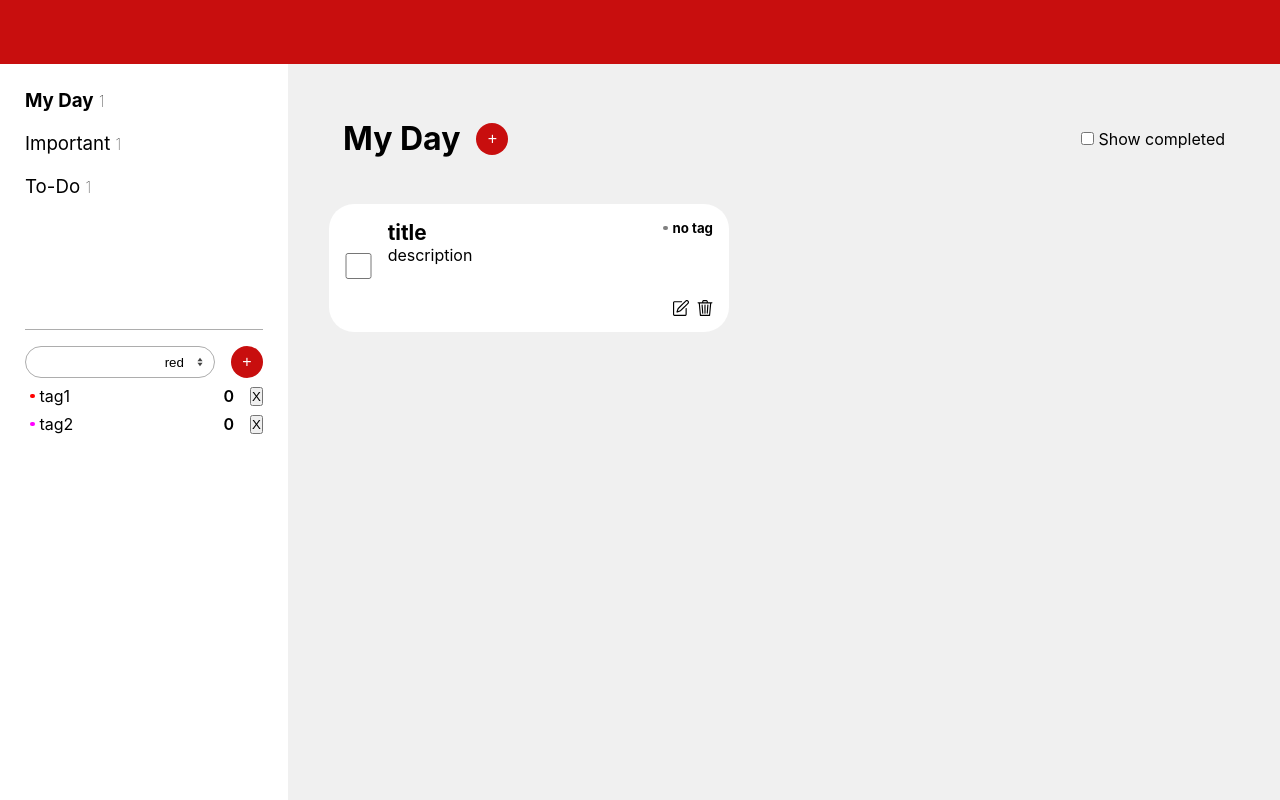
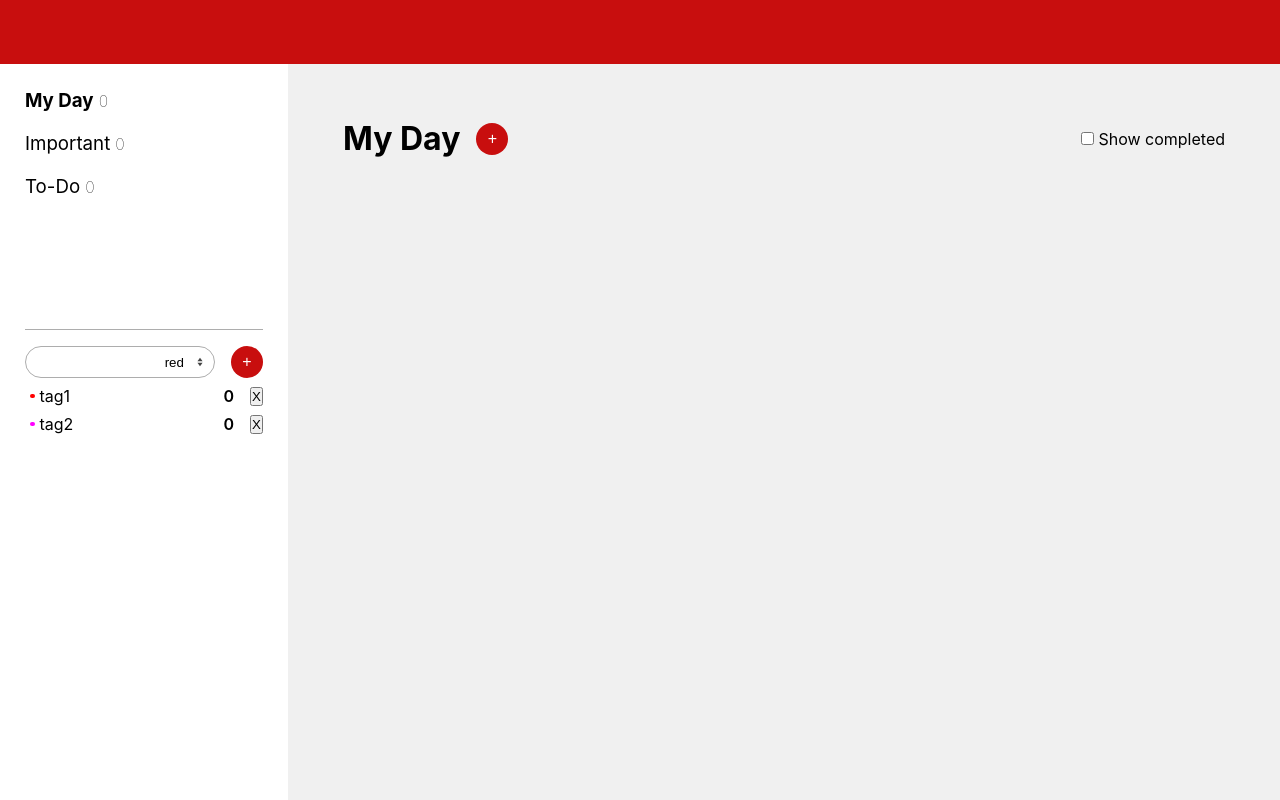
Before and after one commit to Hoerrin/react-redux-to-do-app, a React (Create React App) app: page / in a window 1280 px wide. Built offline with nearby package versions, Linux system fonts and the light colour scheme.

Commit message:
Add saving state to local storage

```diff
--- a/src/components/TaskItem.js
+++ b/src/components/TaskItem.js
@@ -1,90 +1,114 @@
 import React, { useState } from "react";
 import { useDispatch, useSelector } from "react-redux";
-import { removeTask, completeTask, addTagToTask, toggleEditTask, editTask } from "../features/Tasks/tasksListSlice";
-import { addTag } from "../features/Tasks/tagsListSlice"
-import { ReactComponent as EditIcon } from '../SVG/edit.svg';
-import { ReactComponent as RemoveIcon } from '../SVG/trash.svg';
-import { ReactComponent as CancelIcon } from '../SVG/cancel.svg';
-import { ReactComponent as CheckIcon } from '../SVG/check.svg';
-import './TaskItem.css'
+import {
+  removeTask,
+  completeTask,
+  addTagToTask,
+  toggleEditTask,
+  editTask,
+} from "../features/Tasks/tasksListSlice";
+import { addTag } from "../features/Tasks/tagsListSlice";
+import { ReactComponent as EditIcon } from "../SVG/edit.svg";
+import { ReactComponent as RemoveIcon } from "../SVG/trash.svg";
+import { ReactComponent as CancelIcon } from "../SVG/cancel.svg";
+import { ReactComponent as CheckIcon } from "../SVG/check.svg";
+import "./TaskItem.css";
 
-
-export const TaskItem = ({ title, description, taskKey, isCompleted, isEdited, tagName, tagColor }) => {
-  const dispatch = useDispatch()
-  const tags = useSelector((state) => state.tagsList)
-  const [editTagInput, setEditTagInput] = useState(JSON.stringify({}));
-  const [editTitleInput, setEditTitleInput] = useState('');
-  const [editDescrInput, setEditDescrInput] = useState('');
+export const TaskItem = ({
+  title,
+  description,
+  taskKey,
+  isCompleted,
+  isEdited,
+  tagName,
+  tagColor,
+}) => {
+  const dispatch = useDispatch();
+  const tags = useSelector((state) => state.tagsList);
+  const [editTagInput, setEditTagInput] = useState(JSON.stringify({ tagName, tagColor }));
+  const [editTitleInput, setEditTitleInput] = useState(title);
+  const [editDescrInput, setEditDescrInput] = useState(description);
 
   const TITLE_MAX_LENGTH = 85;
   const DESCRIPTION_MAX_LENGTH = 300;
 
-  const tagToTagItem = tag => {
+  const tagToTagItem = (tag) => {
     const { tagName, tagColor } = tag;
 
-    return <option key={tagName} value={JSON.stringify({ tagName, tagColor })}>{tagName}</option>
+    return (
+      <option key={tagName} value={JSON.stringify({ tagName, tagColor })}>
+        {tagName}
+      </option>
+    );
   };
 
   const handleAddTag = (tagName, tagColor) => {
     //Add tag with provided name and color to the task
-    dispatch(addTagToTask({
+    dispatch(
+      addTagToTask({
         taskKey: taskKey,
         tag: {
           tagName: tagName,
-        tagColor: tagColor
-      }
-    }))
+          tagColor: tagColor,
+        },
+      })
+    );
 
     let tagNameAndColor = {
       tagName: tagName,
-      tagColor: tagColor
-    }
+      tagColor: tagColor,
+    };
 
     //Add tag to tags list (new tag will add only if there is no tag with this name)
-    dispatch(addTag(tagNameAndColor))
-  }
+    dispatch(addTag(tagNameAndColor));
+  };
 
   const handleClickEditTask = () => {
     //set temp inputs
-    setEditTagInput(JSON.stringify({ tagName, tagColor }))
-    setEditTitleInput(title)
-    setEditDescrInput(description)
+    setEditTagInput(JSON.stringify({ tagName, tagColor }));
+    setEditTitleInput(title);
+    setEditDescrInput(description);
 
-    dispatch(toggleEditTask(taskKey))
-  }
+    dispatch(toggleEditTask(taskKey));
+  };
 
   const handlekConfirmEditTask = () => {
-    let title = editTitleInput
-    let description = editDescrInput
-    let tag = JSON.parse(editTagInput)
+    let title = editTitleInput;
+    let description = editDescrInput;
+    let tag = JSON.parse(editTagInput);
 
-    if (tag) {
-      dispatch(addTagToTask({
+    //Check if title is provided.
+    if (title) {
+      dispatch(editTask({ title, description, taskKey }));
+      dispatch(toggleEditTask(taskKey));
+      dispatch(
+        addTagToTask({
           taskKey: taskKey,
           tag: {
             tagName: tag.tagName,
-          tagColor: tag.tagColor
+            tagColor: tag.tagColor,
+          },
+        })
+      );
     }
-      }))
-    }
-
-    if (title) {
-      dispatch(editTask({ title, description, taskKey }))
-      dispatch(toggleEditTask(taskKey))
-    }
-
-  }
+  };
 
   const handleCancelEdit = () => {
-    dispatch(toggleEditTask(taskKey))
-  }
+    dispatch(toggleEditTask(taskKey));
+  };
 
   return (
     <li className="card">
-      {!isEdited ?
+      {!isEdited ? (
         <>
           <div className="card__checkbox">
-            <input onChange={() => dispatch(completeTask(taskKey))} type="checkbox" className="card__checkbox--input" checked={isCompleted} style={{ border: `2px ${tagColor} solid` }} />
+            <input
+              onChange={() => dispatch(completeTask(taskKey))}
+              type="checkbox"
+              className="card__checkbox--input"
+              checked={isCompleted}
+              style={{ border: `2px ${tagColor} solid` }}
+            />
           </div>
           <div className="card__content">
             <h1 className="card__content--title">{title}</h1>
@@ -92,38 +116,79 @@ export const TaskItem = ({ title, description, taskKey, isCompleted, isEdited, t
           </div>
           <div className="card__controls">
             <div className="card__tag">
-              <div className="tag__circle" onClick={() => handleAddTag("tagTestowy", "blue")} style={{ backgroundColor: `${tagColor ? tagColor : 'gray'}` }}></div>
-              <h5 className="tag__name">{tagName ? tagName : 'no tag'}</h5>
+              <div
+                className="tag__circle"
+                onClick={() => handleAddTag("tagTestowy", "blue")}
+                style={{ backgroundColor: `${tagColor ? tagColor : "gray"}` }}
+              ></div>
+              <h5 className="tag__name">{tagName ? tagName : "no tag"}</h5>
             </div>
             <div className="card__buttons--container">
-              <EditIcon onClick={handleClickEditTask} className="buttons__button" />
-              <RemoveIcon onClick={() => dispatch(removeTask(taskKey))} className="buttons__button" />
+              <EditIcon
+                onClick={handleClickEditTask}
+                className="buttons__button"
+              />
+              <RemoveIcon
+                onClick={() => dispatch(removeTask(taskKey))}
+                className="buttons__button"
+              />
             </div>
           </div>
         </>
-        :
+      ) : (
         <>
           <div className="card__checkbox">
-            <input onChange={() => dispatch(completeTask(taskKey))} disabled type="checkbox" className="card__checkbox--input" checked={isCompleted} style={{ border: `2px ${tagColor} solid` }} />
+            <input
+              onChange={() => dispatch(completeTask(taskKey))}
+              disabled
+              type="checkbox"
+              className="card__checkbox--input"
+              checked={isCompleted}
+              style={{ border: `2px ${tagColor} solid` }}
+            />
           </div>
           <div className="card__content">
-            <input className="card__content--input" required maxLength={TITLE_MAX_LENGTH} value={editTitleInput} onChange={(e) => setEditTitleInput(e.target.value)} />
-            <textarea className="card__content--input card__content--editDescription" maxLength={DESCRIPTION_MAX_LENGTH} value={editDescrInput} onChange={(e) => setEditDescrInput(e.target.value)} />
+            <input
+              className="card__content--input"
+              required
+              maxLength={TITLE_MAX_LENGTH}
+              value={editTitleInput}
+              onChange={(e) => setEditTitleInput(e.target.value)}
+            />
+            <textarea
+              className="card__content--input card__content--editDescription"
+              maxLength={DESCRIPTION_MAX_LENGTH}
+              value={editDescrInput}
+              onChange={(e) => setEditDescrInput(e.target.value)}
+            />
           </div>
           <div className="card__controls">
             <div className="card__tag">
-              <select name="taskTag" className='card__content--input card__content--editTag' value={editTagInput} onChange={(e) => setEditTagInput(e.target.value)}>
-                <option key='noneOption' value={JSON.stringify({})}>None</option>
+              <select
+                name="taskTag"
+                className="card__content--input card__content--editTag"
+                value={editTagInput}
+                onChange={(e) => setEditTagInput(e.target.value)}
+              >
+                <option key="noneOption" value={JSON.stringify({})}>
+                  None
+                </option>
                 {tags.map(tagToTagItem)}
               </select>
             </div>
             <div className="card__buttons--container">
-              <CancelIcon onClick={handleCancelEdit} className="buttons__button" />
-              <CheckIcon onClick={handlekConfirmEditTask} className="buttons__button buttons__button--check" />
+              <CancelIcon
+                onClick={handleCancelEdit}
+                className="buttons__button"
+              />
+              <CheckIcon
+                onClick={handlekConfirmEditTask}
+                className="buttons__button buttons__button--check"
+              />
             </div>
           </div>
         </>
-      }
+      )}
     </li>
   );
 };
--- a/src/features/Tasks/tasksListSlice.js
+++ b/src/features/Tasks/tasksListSlice.js
@@ -4,28 +4,28 @@ export const tasksListSlice = createSlice({
     name: 'tasksList',
     initialState: [
     //Test use only
-        {
-            title: "title",
-            description: "description",
-            taskKey: "test25356",
-            isCompleted: false,
-            isEdited: false,
-            tag: {
-                //tagName: "tag",
-                //tagColor: "#f00"
-            }
-        },
-        {
-            title: "title2",
-            description: "description",
-            taskKey: "test25125",
-            isCompleted: true,
-            isEdited: false,
-            tag: {
-                //tagName: "tag",
-                //tagColor: "#f00"
-            }
-        }
+        // {
+        //     title: "title",
+        //     description: "description",
+        //     taskKey: "test25356",
+        //     isCompleted: false,
+        //     isEdited: false,
+        //     tag: {
+        //         //tagName: "tag",
+        //         //tagColor: "#f00"
+        //     }
+        // },
+        // {
+        //     title: "title2",
+        //     description: "description",
+        //     taskKey: "test25125",
+        //     isCompleted: true,
+        //     isEdited: false,
+        //     tag: {
+        //         //tagName: "tag",
+        //         //tagColor: "#f00"
+        //     }
+        // }
     ],
     reducers: {
         addTask: (state, action) => {
--- a/src/store.js
+++ b/src/store.js
@@ -3,10 +3,37 @@ import tasksListReducer from './features/Tasks/tasksListSlice'
 import tagsListReducer from './features/Tasks/tagsListSlice'
 import filterTasksReducer from './features/Tasks/filterTasksSlice'
 
-export default configureStore({
+// convert object to string and store in localStorage
+function saveToLocalStorage(state) {
+  try {
+    const serialisedState = JSON.stringify(state);
+    localStorage.setItem("persistantState", serialisedState);
+  } catch (e) {
+    console.warn(e);
+  }
+}
+
+// load data from localStarage and convert into an Object
+function loadFromLocalStorage() {
+  try {
+    const serialisedState = localStorage.getItem("persistantState");
+    if (serialisedState === null) return undefined;
+    return JSON.parse(serialisedState);
+  } catch (e) {
+    console.warn(e);
+    return undefined;
+  }
+}
+
+const store = configureStore({
   reducer: {
     tasksList: tasksListReducer,
     tagsList: tagsListReducer,
     filterTasks: filterTasksReducer
   },
+  preloadedState: loadFromLocalStorage()
 })
+
+store.subscribe(() => saveToLocalStorage(store.getState()));
+
+export default store
```
Lines whose indentation alone changed are shown as unchanged.
